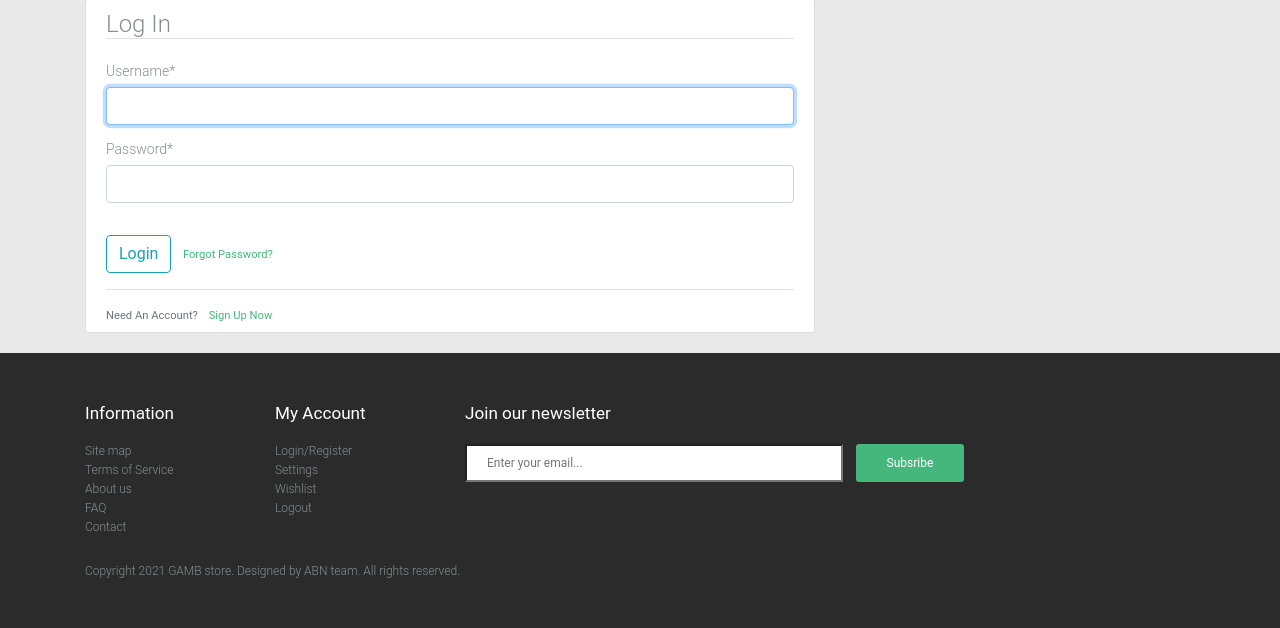
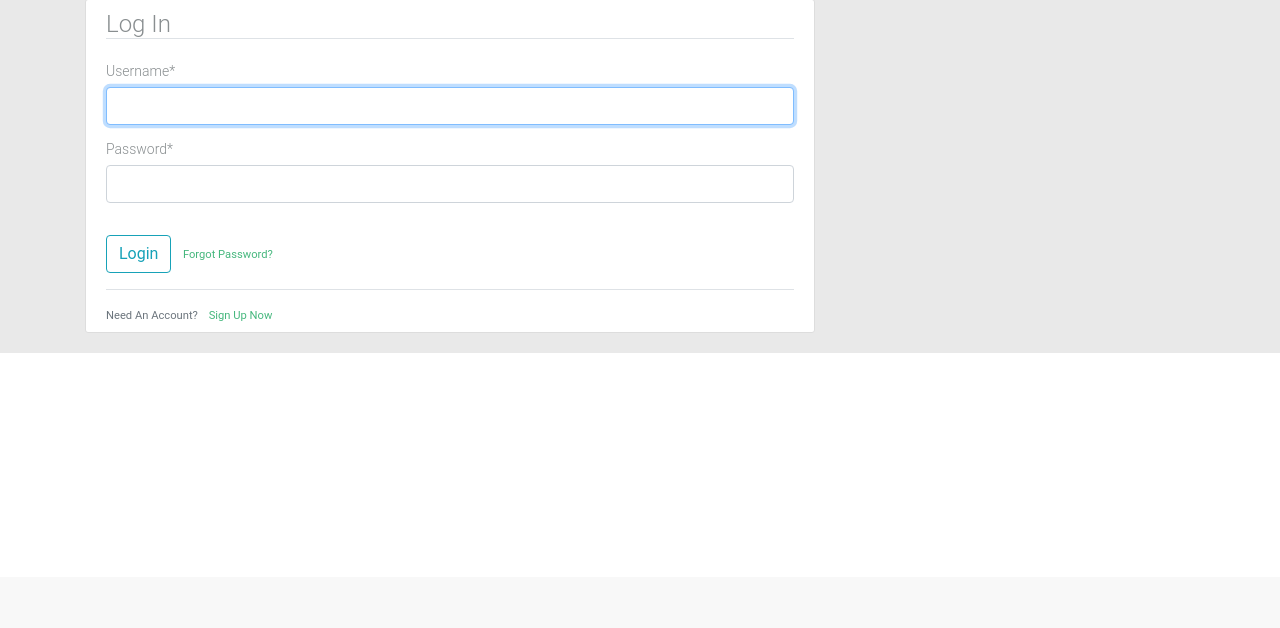
Before and after one commit to AhmedSadaqa/GAMB_STORE, a Django app: page /login/ in a window 1280 px wide. Shown: the part 223-851 px from the top of the page. After the commit the page ends 576 px from the top, so only its background shows below. Run offline with Django 3.2, Linux system fonts and the light colour scheme; some libraries are stand-ins or nearby versions.

Commit message:
Fixed some bugs in the login page

```diff
--- a/GambStore/store/templates/store/login.html
+++ b/GambStore/store/templates/store/login.html
@@ -72,70 +72,8 @@
         </div>
     </main>
 
-    <div class="site-footer" style="margin: 0%;">
-        <div class="container">
-            <div class="row">
-                <div class="col-md-2">
-                    <div class="widget">
-                        <h3 class="widget-title">Information</h3>
-                        <ul class="no-bullet">
-                            <li><a href="#">Site map</a></li>
-                            <li><a href="ToS.html">Terms of Service</a></li>
-                            <li><a href="about.html">About us</a></li>
-                            <li><a href="#">FAQ</a></li>
-                            <!--check if we will keep this or we'll remove it later-->
-                            <li><a href="#">Contact</a></li>
-                            <!--check if we will keep this or we'll remove it later-->
-                        </ul>
-                    </div>
-                    <!-- .widget -->
-                </div>
-                <!-- column -->
-                <div class="col-md-2">
-                    <div class="widget">
-                        <h3 class="widget-title">My Account</h3>
-                        <ul class="no-bullet">
-                            <li><a href="login.html">Login/Register</a></li>
-                            <li><a href="#">Settings</a></li>
-                            <li><a href="#">Wishlist</a></li>
-                            <li><a href="#">Logout</a></li>
-                        </ul>
-                    </div>
-                    <!-- .widget -->
-                </div>
-                <!-- column -->
-                <div class="col-md-6">
-                    <div class="widget">
-                        <h3 class="widget-title">Join our newsletter</h3>
-                        <form action="#" class="newsletter-form">
-                            <input type="text" placeholder="Enter your email...">
-                            <input type="submit" value="Subsribe">
-                        </form>
-                    </div>
-                    <!-- .widget -->
-                </div>
-                <!-- column -->
-            </div>
-            <!-- .row -->
 
-            <div>
-                <div class="copy">Copyright 2021 GAMB store. Designed by ABN team. All rights reserved.</div>
-            </div>
-            <!-- .colophon -->
-        </div>
-        <!-- .container -->
-    </div>
 
-    <!-- <footer id="footer" class="bg-steel text-center text-white fixed-bottom" style="width: 100%; height: 90px;">
-    <div class="container p-4 pb-0">
-      <section class="mb-4">
-        <a class="btn btn-outline-light btn-floating m-1" href="{% url 'terms' %}" role="button">Terms of Service</a>
-        <a class="btn btn-outline-light btn-floating m-1" href="{% url 'about' %}" role="button">About the website</a>
-      </section>
-    </div>
-  </footer> -->
-
-    <!-- Optional JavaScript -->
     <!-- jQuery first, then Popper.js, then Bootstrap JS -->
     <script src="https://code.jquery.com/jquery-3.2.1.slim.min.js"
         integrity="sha384-KJ3o2DKtIkvYIK3UENzmM7KCkRr/rE9/Qpg6aAZGJwFDMVNA/GpGFF93hXpG5KkN"
```
